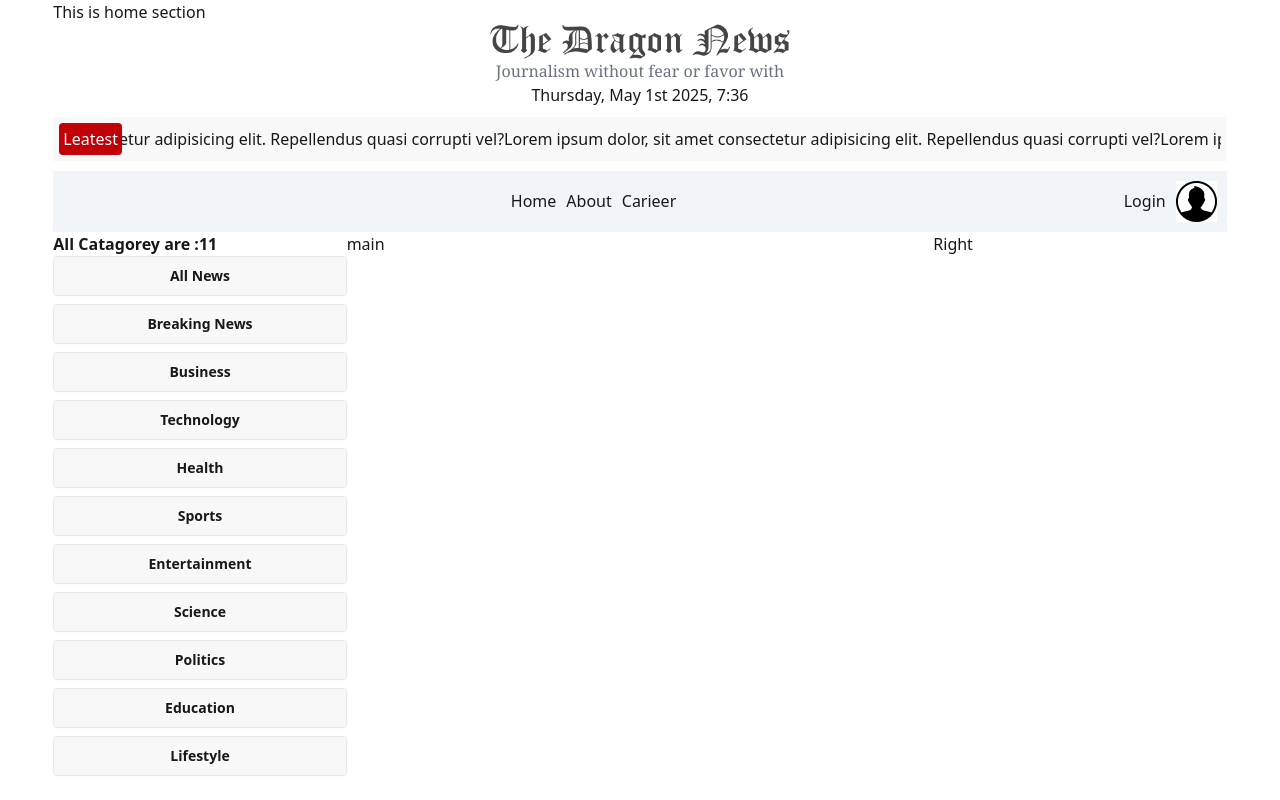
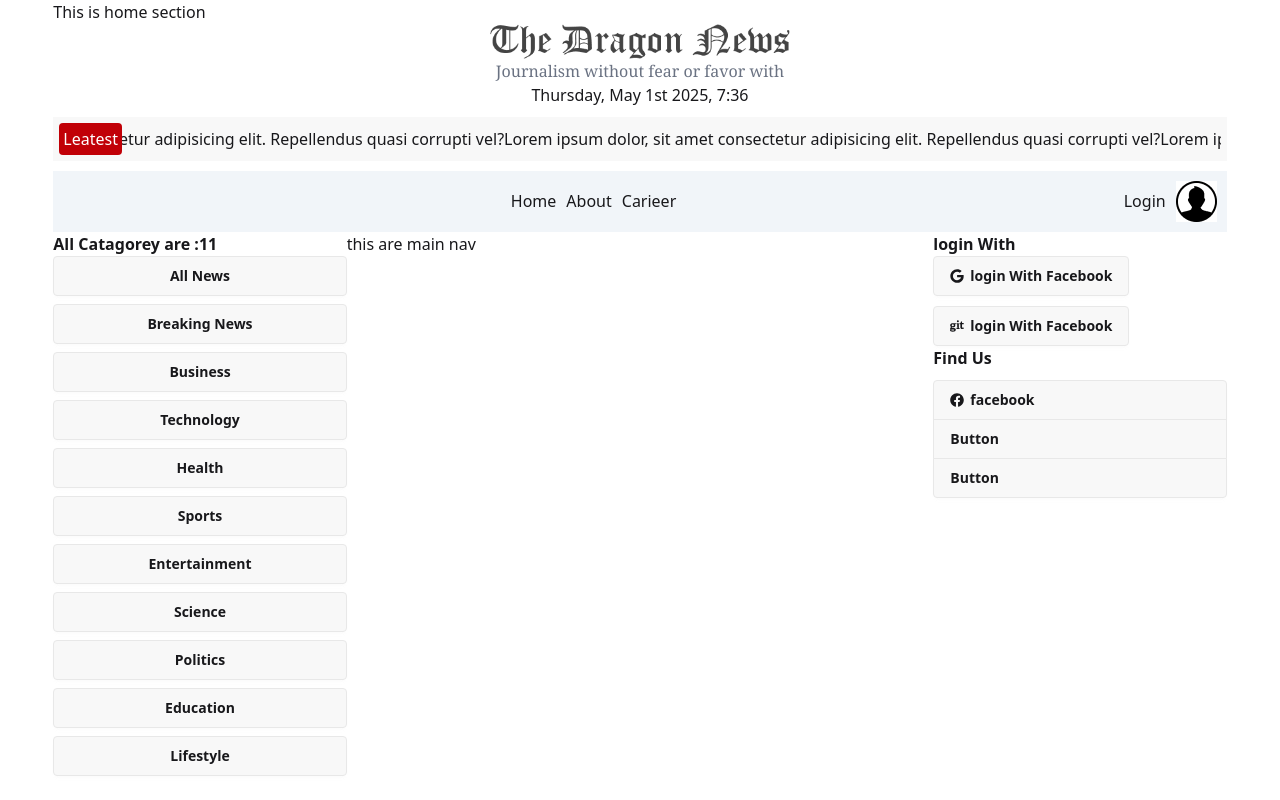
Before and after one commit to abuyusufrony/news-new-paper, a React (Vite) app: page / in a window 1280 px wide. Built offline with nearby package versions, Linux system fonts and the light colour scheme.

Commit message:
right-side-added

```diff
--- a/package.json
+++ b/package.json
@@ -16,6 +16,7 @@
     "react": "^19.0.0",
     "react-dom": "^19.0.0",
     "react-fast-marquee": "^1.6.5",
+    "react-icons": "^5.5.0",
     "react-router": "^7.5.3",
     "tailwindcss": "^4.1.5"
   },
--- /dev/null
+++ b/src/Components/Findus/Findus.jsx
@@ -0,0 +1,19 @@
+import React from 'react';
+import { FaFacebook } from 'react-icons/fa';
+
+const Findus = () => {
+    return (
+        <div>
+            <h2 className='font-semibold mb-2.5'>Find Us </h2>
+            <div>
+                <div className="join flex   join-vertical ">
+                    <button className="btn join-item justify-start "><FaFacebook> </FaFacebook> facebook</button>
+                    <button className="btn join-item justify-start ">Button</button>
+                    <button className="btn join-item justify-start">Button</button>
+                </div>
+            </div>
+        </div>
+    );
+};
+
+export default Findus;
--- a/src/Components/Home/Home.jsx
+++ b/src/Components/Home/Home.jsx
@@ -3,6 +3,9 @@ import Header from '../Header/Header';
 import Leastestnews from '../LeastestNews/Leastestnews';
 import Nav from '../Nav/Nav';
 import Leftnav from '../Leftnav/Leftnav';
+
+import Mainnav from '../Mainnav/Mainnav';
+import Rightnav from '../Rightnav/Rightnav';
 
 const Home = () => {
     return (
@@ -13,8 +16,8 @@ const Home = () => {
             <Nav></Nav>
             <main className='   grid grid-cols-12'>
                 <aside className='col-span-3'><Leftnav></Leftnav></aside>
-                <aside className='col-span-6'>main</aside>
-                <aside className='col-span-3'>Right</aside>
+                <aside className='col-span-6'><Mainnav></Mainnav></aside>
+                <aside className='col-span-3'><Rightnav></Rightnav></aside>
             </main>
 
         </div>
--- /dev/null
+++ b/src/Components/Loginwith/Loginwith.jsx
@@ -0,0 +1,18 @@
+import React from 'react';
+import { FaGit, FaGoogle } from "react-icons/fa";
+
+
+const Loginwith = () => {
+    return (
+        <div>
+            <h2 className='font-semibold'>login With</h2>
+
+            <div className=' w-full space-y-2.5'>
+                <button className='btn'> <FaGoogle></FaGoogle> login With Facebook  </button>
+                <button className='btn'> <FaGit></FaGit> login With Facebook  </button>
+            </div>
+        </div>
+    );
+};
+
+export default Loginwith;
--- /dev/null
+++ b/src/Components/Mainnav/Mainnav.jsx
@@ -0,0 +1,11 @@
+import React from 'react';
+
+const Mainnav = () => {
+    return (
+        <div>
+            <h2>this are main nav</h2>
+        </div>
+    );
+};
+
+export default Mainnav;
--- /dev/null
+++ b/src/Components/Rightnav/Rightnav.jsx
@@ -0,0 +1,14 @@
+import React from 'react';
+import Loginwith from '../Loginwith/Loginwith';
+import Findus from '../Findus/Findus';
+
+const Rightnav = () => {
+    return (
+        <div>
+            <Loginwith></Loginwith>
+            <Findus></Findus>
+        </div>
+    );
+};
+
+export default Rightnav;
```
Also changed, not shown: 1 other file (tests, documents, lock files or other folders).
